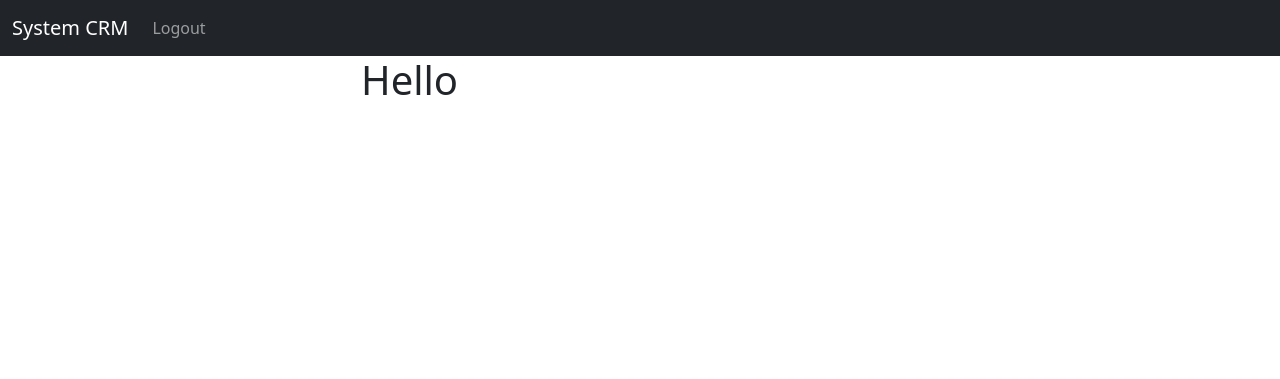
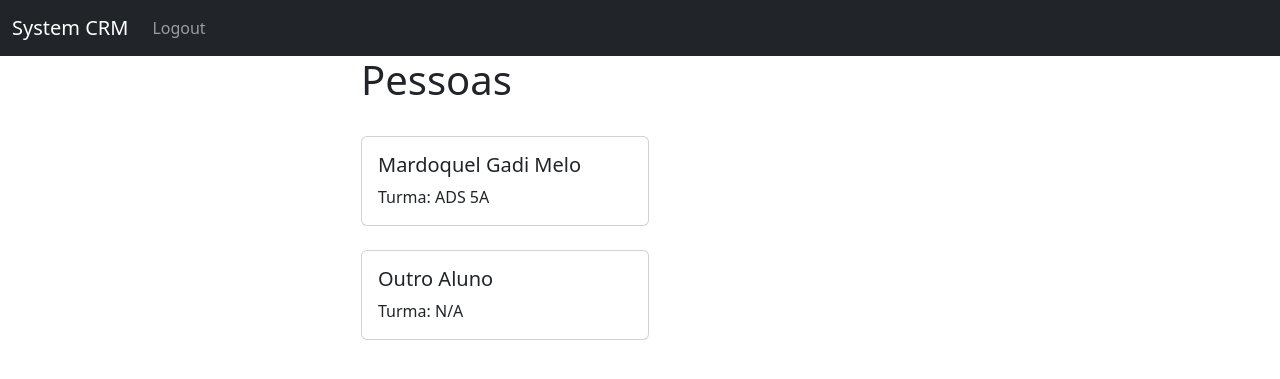
Before and after one commit to Mardoquel/project-impacta-crm, a Django app: page / in a window 1280 px wide. Shown: the top 379 px of the page. Run offline with Django 4.2, Linux system fonts and the light colour scheme; the visitor is signed in with stand-in values (Sample User, id 1).

Commit message:
Adicionando preview de painel de usuarios gerenciaveis

```diff
--- a/projectcrm/templates/home.html
+++ b/projectcrm/templates/home.html
@@ -5,8 +5,25 @@
 
 {% if user.is_authenticated %}
 
-<h1>Hello</h1>
-
+<h1>Pessoas</h1>
+<br>
+<div class="card" style="width: 18rem;">
+  <!-- <img src="..." class="card-img-top" alt="..."> -->
+  <div class="card-body">
+    <h5 class="card-title">Mardoquel Gadi Melo</h5>
+    <p class="card-text">Turma: ADS 5A </p>
+    <!-- <a href="#" class="btn btn-primary">Editar</a> -->
+  </div>
+</div>
+<br>
+<div class="card" style="width: 18rem;">
+  <!-- <img src="..." class="card-img-top" alt="..."> -->
+  <div class="card-body">
+    <h5 class="card-title">Outro Aluno</h5>
+    <p class="card-text">Turma: N/A </p>
+    <!-- <a href="#" class="btn btn-primary">Editar</a> -->
+  </div>
+</div>
 {% else %}
 
 <h1>Login</h1>
```
